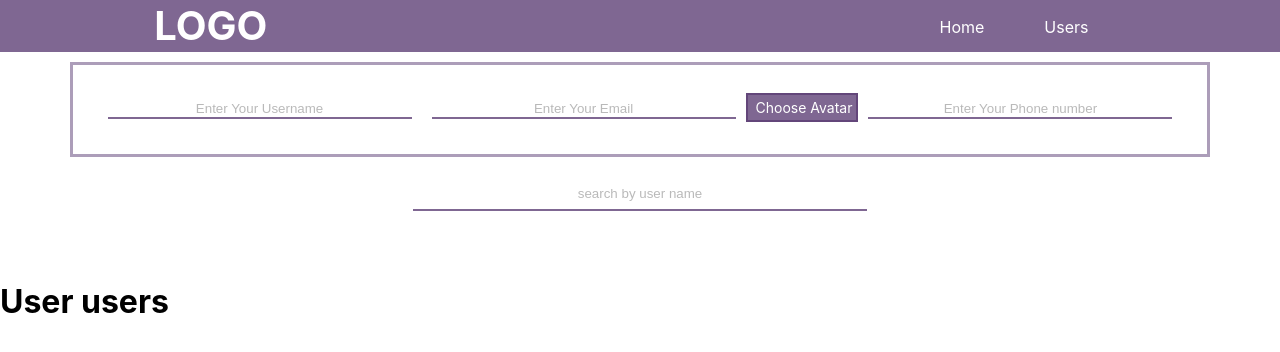
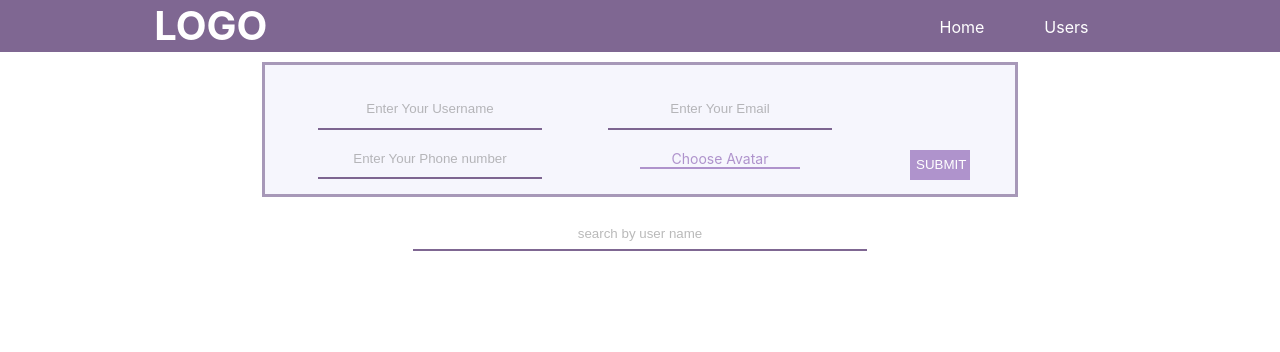
Before and after one commit to rizgoing/react_crm, a React (Create React App) app: page /users in a window 1280 px wide. Shown: the top 352 px of the page. Built offline with nearby package versions, Linux system fonts and the light colour scheme.

Commit message:
fin the User Detalies and add CSS

```diff
--- a/src/App.js
+++ b/src/App.js
@@ -1,7 +1,7 @@
 import React from "react";
 import Navbar from "./components/navbar/Navbar";
 import Home from "./components/Home";
-import { BrowserRouter, Route } from "react-router-dom";
+import { BrowserRouter, Route, Switch } from "react-router-dom";
 import Users from "./components/users/Users";
 import UserDetails from "./components/users/UserDetails";
 
@@ -10,9 +10,11 @@ function App() {
     <BrowserRouter>
       <div className="App">
         <Navbar />
-        <Route exact path="/" component={Home} />
-        <Route path="/users" component={Users} />
-        <Route path="/:id" component={UserDetails} />
+        <Switch>
+          <Route exact path="/" component={Home} />
+          <Route path="/users" component={Users} />
+          <Route path="/:user_id" component={UserDetails} />
+        </Switch>
       </div>
     </BrowserRouter>
   );
--- a/src/components/add-user/addUser.module.css
+++ b/src/components/add-user/addUser.module.css
@@ -1,14 +1,21 @@
 .formWrap {
   border: 3px solid rgba(91, 61, 116, 0.5);
-  max-width: auto;
+  background-color: rgba(230, 230, 250, 0.363);
+  min-width: 700px;
   margin: 10px auto;
   padding: 25px;
-  display: inline-block;
+  display: grid;
+  grid-template-columns: 40% 40% 20%;
+  grid-template-rows: 50% 50%;
+  grid-gap: 10px;
 }
 .inputName {
+  grid-row: 1/1;
+  grid-column: 1/1;
+  background: transparent;
   text-align: center;
-  width: 300px;
-  margin: 10px;
+  width: 220px;
+  margin: 0 auto;
   border: none;
   border-bottom: 2px solid rgba(91, 61, 116, 0.781);
 }
@@ -21,9 +28,12 @@
   text-align: center;
 }
 .inputEmail {
-  width: 300px;
+  background: transparent;
+  grid-row: 1/1;
+  grid-column: 2/2;
+  width: 220px;
   text-align: center;
-  margin: 10px;
+  margin: 0 auto;
   border: none;
   border-bottom: 2px solid rgba(91, 61, 116, 0.781);
 }
@@ -36,9 +46,12 @@
   text-align: center;
 }
 .inputPhone {
-  width: 300px;
+  background: transparent;
+  grid-row: 2/2;
+  grid-column: 1/1;
+  width: 220px;
   text-align: center;
-  margin: 10px;
+  margin: 0 auto;
   border: none;
   border-bottom: 2px solid rgba(91, 61, 116, 0.781);
 }
@@ -51,21 +64,25 @@
   text-align: center;
 }
 .submitButton {
+  grid-row: 2/2;
+  grid-column: 3/3;
   border: none;
-  background: #ccc;
+  background: rgba(126, 79, 170, 0.589);
   width: 60px;
   height: 30px;
   color: white;
   text-transform: uppercase;
-  margin: 0 auto;
-  display: none;
+  margin: 10px auto;
 }
 .inputPic {
-  border: 2px solid rgba(91, 61, 116, 0.781);
+  grid-row: 2/2;
+  grid-column: 2/2;
+  border: none;
+  border-bottom: 2px solid rgba(126, 79, 170, 0.589);
   font-size: 14px;
-  padding: 4px;
-  color: white;
-  background-color: rgba(91, 61, 116, 0.781);
+  color: rgba(126, 79, 170, 0.589);
+  margin: 10px 60px;
+  text-align: center;
 }
 .inputPic:hover {
   cursor: pointer;
@@ -74,3 +91,6 @@
   outline: none;
   text-align: center;
 }
+.submitButton:hover {
+  cursor: pointer;
+}
--- a/src/components/user-list/UserList.js
+++ b/src/components/user-list/UserList.js
@@ -7,7 +7,14 @@ const UserList = ({ users }) => {
     <div className={style.usersBlock}>
       {users.map((user) => {
         return (
-          <Link to={"/" + user.id} key={user.id} className={style.card}>
+          <Link
+            to={{
+              pathname: user.id,
+              state: { users },
+            }}
+            key={user.id}
+            className={style.card}
+          >
             <p className={style.userNameAndEmail}>Username: {user.name}</p>
             <img
               src={user.pic}
--- a/src/components/users/UserDetails.js
+++ b/src/components/users/UserDetails.js
@@ -1,11 +1,24 @@
 import React from "react";
-import { useParams } from "react-router";
+import { useHistory, useLocation } from "react-router";
+import style from "./userDetails.module.css";
 
 const UserDetails = () => {
-  const { id } = useParams();
+  const history = useHistory();
+  const location = useLocation();
+
   return (
-    <div>
-      <h1>User {id}</h1>
+    <div className={style.userWrapper}>
+      <img src={location.state.users[0].pic} className={style.profilePic} />
+      <h3 className={style.name}>
+        User Name : {location.state.users[0].name}{" "}
+      </h3>
+      <p className={style.phone}>Telephone: {location.state.users[0].phone}</p>
+      <p className={style.email}>
+        Email adress: {location.state.users[0].email}
+      </p>
+      <button className={style.buttonBack} onClick={() => history.goBack()}>
+        Back
+      </button>
     </div>
   );
 };
--- a/src/components/users/Users.js
+++ b/src/components/users/Users.js
@@ -1,4 +1,4 @@
-import React, { useState, useEffect } from "react";
+import React, { useState } from "react";
 import AddUser from "../add-user/AddUser";
 import UserList from "../user-list/UserList";
 import style from "../users/users.module.css";
--- /dev/null
+++ b/src/components/users/userDetails.module.css
@@ -0,0 +1,37 @@
+.userWrapper {
+  display: grid;
+  width: 600px;
+  margin: 10px auto;
+  background-color: rgba(211, 211, 211, 0.521);
+  padding: 20px;
+  grid-template-columns: 50% 50%;
+  grid-template-rows: 20% 20% 20% 20% 20%;
+}
+.profilePic {
+  max-width: 220px;
+  max-height: 300px;
+  grid-row: 1/5;
+}
+.name {
+  font-size: 22px;
+  padding-left: 15px;
+}
+.email {
+  font-size: 18px;
+  font-weight: 300;
+  padding-left: 15px;
+}
+.phone {
+  font-size: 18px;
+  font-weight: 400;
+  padding-left: 15px;
+}
+.buttonBack {
+  grid-column: 2/2;
+  grid-row: 5/5;
+  border: none;
+  width: 60px;
+  margin: 5px auto;
+  max-height: 30px;
+  background-color: rgba(131, 72, 173, 0.596);
+}
```
